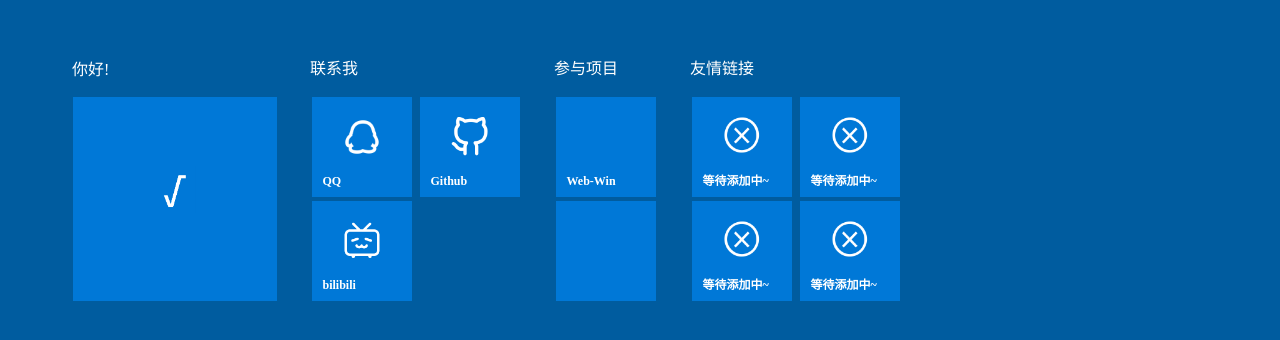
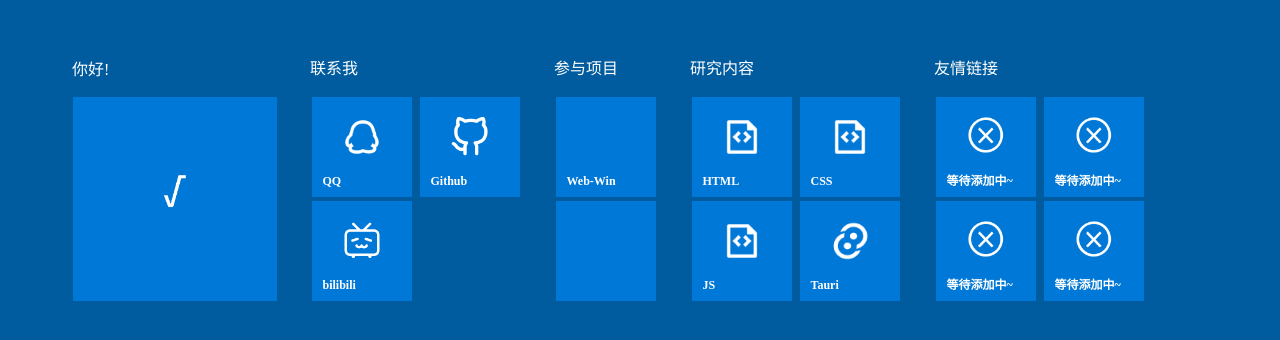
Before and after one commit to HHCL233/Win_hhcl_Home, a plain HTML site: page index.html in a window 1280 px wide. Shown: the part 230-570 px from the top of the page. Drawn offline with Linux system fonts and the light colour scheme.

Commit message:
feat: 新增"研究内容"

```diff
--- a/index.html
+++ b/index.html
@@ -20,9 +20,17 @@
             </div>
             <div style="display: inline-block;margin-left: 32px;">
                 <p style="color: white;font-size: 16px;">参与项目</p>
-                <win-tile icon="Not.png" style="display: inline-block !important;">Web-Win</win-tile>
+                <win-tile icon="Not.png" style="display: inline-block !important;" onclick="window.open('https://github.com/HHCL233/Web-Win')">Web-Win</win-tile>
                 <br>
                 <win-tile icon="Not.png" style="display: inline-block !important;"></win-tile>
+            </div>
+            <div style="display: inline-block;margin-left: 32px;">
+                <p style="color: white;font-size: 16px;">研究内容</p>
+                <win-tile icon="CODE.png" style="display: inline-block !important;" onclick="window.open('https://bing.com/search?q=HTML')">HTML</win-tile>
+                <win-tile icon="CODE.png" style="display: inline-block !important;" onclick="window.open('https://bing.com/search?q=CSS')">CSS</win-tile>
+                <br>
+                <win-tile icon="CODE.png" style="display: inline-block !important;"  onclick="window.open('https://bing.com/search?q=JS')">JS</win-tile>
+                <win-tile icon="TAURI.png" style="display: inline-block !important;" onclick="window.open('https://tauri.app/')">Tauri</win-tile>
             </div>
             <div style="display: inline-block;margin-left: 32px;">
                 <p style="color: white;font-size: 16px;">友情链接</p>
```
Also changed, not shown: CODE.png (added), CSS3.png (added), HTML5.png (added), JS.png (added), TAURI.png (added).
